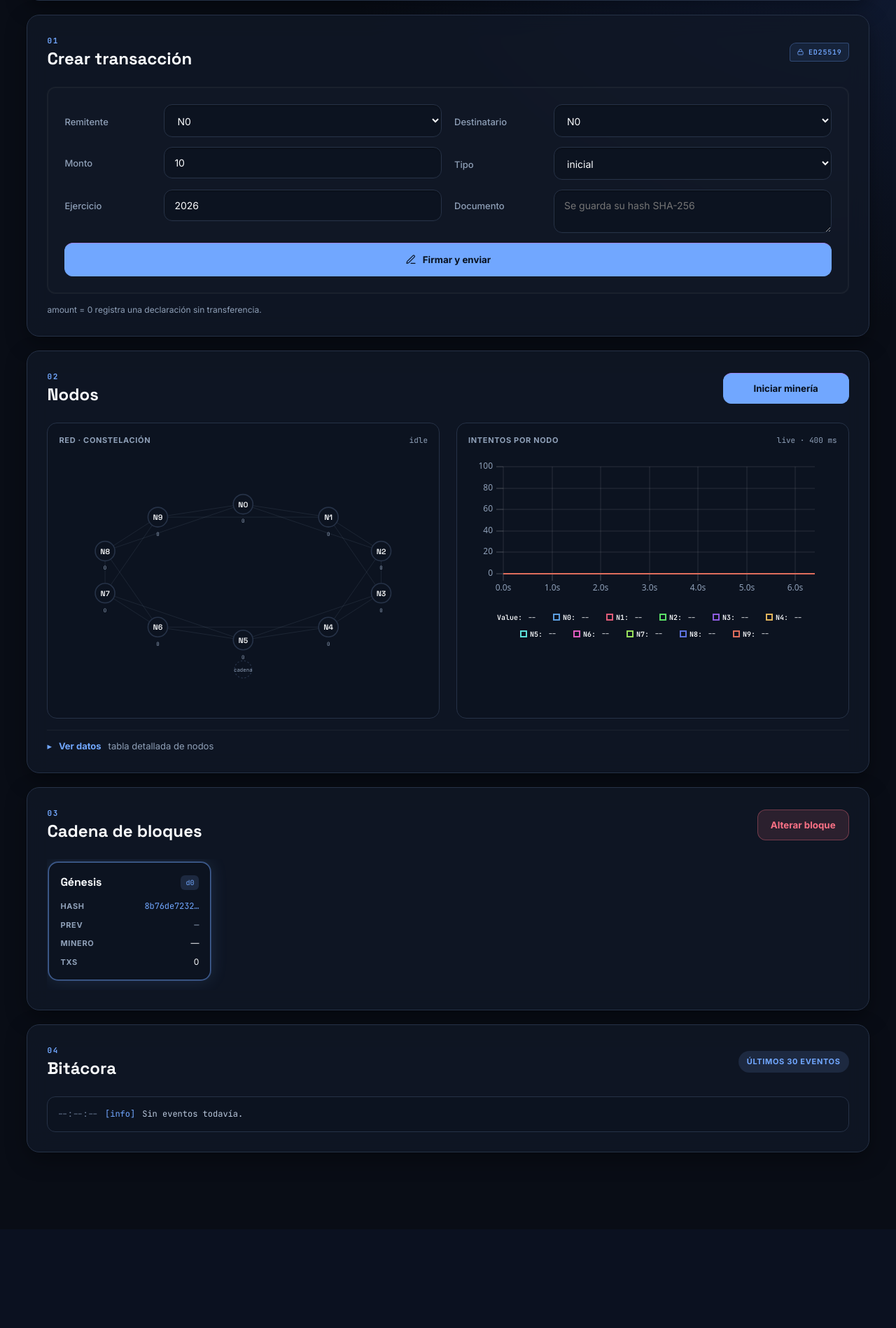
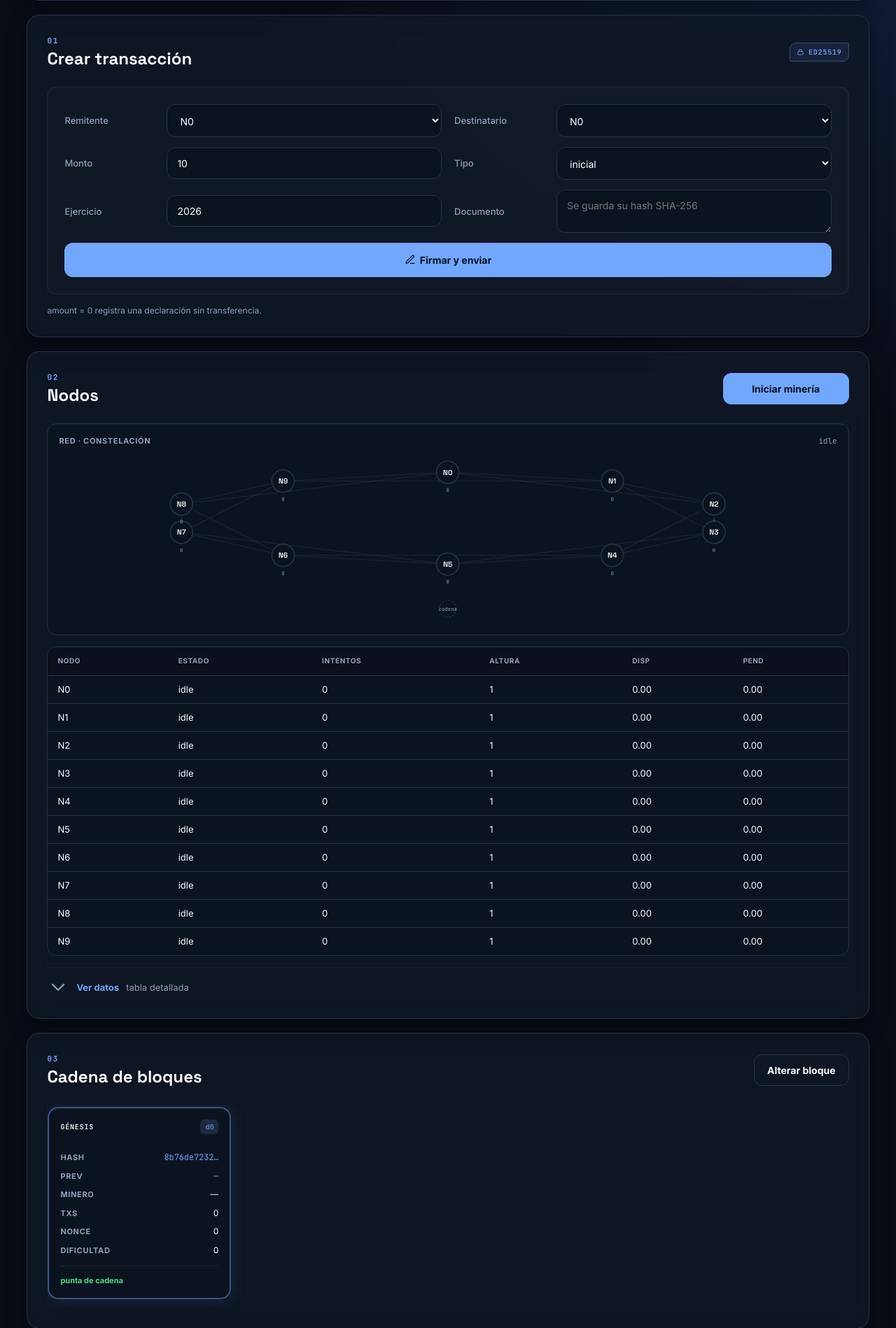
Before and after one commit to DarinaBasurto/blockchain_3deBlock, a Flask app: page / in a window 1280 px wide. Shown: the part 432-2330 px from the top of the page at 70% size. Before the commit the page ends 2098 px from the top, so only its background shows below. Run offline with Flask 3, Linux system fonts and the light colour scheme.

Commit message:
Iteration 3: button variants, compact node table, wider block cards

```diff
--- a/api/static/app.js
+++ b/api/static/app.js
@@ -4,7 +4,6 @@
    Vendored libs are loaded locally — no CDN.
    ========================================================= */
 
-import uPlot from "./vendor/uplot.js";
 import autoAnimate from "./vendor/auto-animate.js";
 
 
@@ -15,18 +14,11 @@ import autoAnimate from "./vendor/auto-animate.js";
 let fetching = false;
 let lastMining = false;
 let lastNodeIds = [];
+let lastCompactIds = [];
 let lastConfigSignature = "";
 let chainRefreshing = false;
 
-let chart = null;
-let chartKey = "";
-let chartT0 = 0;
-let samplesT = [];
-let samplesById = new Map();
-
 let logKeys = new Set();
-
-const MAX_SAMPLES = 120;
 
 
 // -----------------------------------------------------
@@ -336,8 +328,8 @@ function renderLog(entries) {
 // RENDER · CONSTELACIÓN
 // -----------------------------------------------------
 
-const VBW = 640;
-const VBH = 360;
+const VBW = 1160;
+const VBH = 300;
 
 function line(x1, y1, x2, y2) {
     return (
@@ -365,11 +357,11 @@ function renderConstellation(nodes, winner) {
     }
 
     const cx = VBW / 2;
-    const cy = 165;
-    const rx = 252;
-    const ry = 118;
+    const cy = 112;
+    const rx = 500;
+    const ry = 82;
     const n = list.length;
-    const r = n <= 12 ? 17 : (n <= 16 ? 14 : 12);
+    const r = n <= 12 ? 20 : (n <= 16 ? 17 : 14);
     const showSub = n <= 14;
 
     const pos = list.map((_, i) => {
@@ -455,174 +447,86 @@ function renderConstellation(nodes, winner) {
 
 
 // -----------------------------------------------------
-// RENDER · GRÁFICA DE INTENTOS (uPlot)
+// RENDER · NODOS (tabla compacta)
 // -----------------------------------------------------
 
-function colorFor(i) {
-    const hue = (210 + i * 137.508) % 360;
-    return `hsl(${hue} 68% 62%)`;
-}
+const CHECK_ICON =
+    '<svg class="node-check" viewBox="0 0 24 24" fill="none" ' +
+    'stroke="currentColor" stroke-width="1.75" stroke-linecap="round" ' +
+    'stroke-linejoin="round" aria-hidden="true">' +
+    '<circle cx="12" cy="12" r="9"></circle>' +
+    '<path d="m9 12 2 2 4-4"></path></svg>';
 
 
-function resetChartState() {
+function renderCompactNodes(nodes, winner) {
 
-    if (chart) {
-        chart.destroy();
-        chart = null;
-    }
+    const tbody = $("nodes-compact-body");
 
-    chartKey = "";
-    chartT0 = 0;
-    samplesT = [];
-    samplesById = new Map();
-}
-
-
-function chartCard() {
-
-    const el = $("race-chart");
-
-    return el ? el.closest(".chart-card") : null;
-}
-
-
-function setChartEmpty(isEmpty) {
-
-    const card = chartCard();
-
-    if (card) {
-        card.classList.toggle("is-empty", !!isEmpty);
-    }
-}
-
-
-function ensureChart(ids) {
-
-    const key = ids.join(",");
-
-    if (chart && chartKey === key) {
-        return;
-    }
-
-    if (chart) {
-        chart.destroy();
-        chart = null;
-    }
-
-    const host = $("race-chart");
-
-    if (!host || ids.length === 0) {
-        return;
-    }
-
-    chartKey = key;
-
-    const gridColor = "rgba(255,255,255,.06)";
-    const tickColor = "rgba(255,255,255,.12)";
-    const textColor = "#8fa0b8";
-
-    const opts = {
-
-        width: host.clientWidth || 520,
-        height: 220,
-
-        series: [
-            {},
-            ...ids.map((id, i) => ({
-                label: id,
-                stroke: colorFor(i),
-                width: 2,
-                points: { show: false },
-            })),
-        ],
-
-        scales: {
-            x: { time: false },
-        },
-
-        axes: [
-            {
-                stroke: textColor,
-                grid: { stroke: gridColor },
-                ticks: { stroke: tickColor },
-                values: (u, vals) =>
-                    vals.map((v) => v.toFixed(1) + "s"),
-            },
-            {
-                stroke: textColor,
-                grid: { stroke: gridColor },
-                ticks: { stroke: tickColor },
-            },
-        ],
-
-        legend: { show: true },
-        cursor: { show: false },
-    };
-
-    chart = new uPlot(opts, currentChartData(), host);
-}
-
-
-function currentChartData() {
-
-    const ids = chartKey ? chartKey.split(",") : [];
-
-    return [
-        samplesT.slice(),
-        ...ids.map((id) => (samplesById.get(id) || []).slice()),
-    ];
-}
-
-
-function sampleChart(nodes) {
-
-    if (!nodes || nodes.length === 0) {
+    if (!tbody) {
         return;
     }
 
     const ids = nodes.map((n) => n.id);
-    const key = ids.join(",");
 
-    if (key !== chartKey && chart) {
-        // set de nodos cambió: reiniciar datos
-        resetChartState();
+    const sameOrder =
+        ids.length === lastCompactIds.length &&
+        ids.every((id, i) => id === lastCompactIds[i]);
+
+    if (!sameOrder) {
+
+        tbody.innerHTML = "";
+
+        nodes.forEach((n) => {
+
+            const tr = document.createElement("tr");
+            tr.dataset.id = n.id;
+
+            for (let i = 0; i < 6; i += 1) {
+                tr.appendChild(document.createElement("td"));
+            }
+
+            tbody.appendChild(tr);
+        });
+
+        lastCompactIds = ids.slice();
     }
 
-    if (samplesT.length === 0) {
+    nodes.forEach((n) => {
 
-        chartT0 = Date.now() / 1000;
-        samplesById = new Map(ids.map((id) => [id, []]));
-    }
+        const tr = tbody.querySelector(
+            `tr[data-id="${CSS.escape(n.id)}"]`
+        );
 
-    samplesT.push((Date.now() / 1000) - chartT0);
-
-    ids.forEach((id) => {
-
-        if (!samplesById.has(id)) {
-            samplesById.set(id, new Array(samplesT.length - 1).fill(0));
+        if (!tr) {
+            return;
         }
 
-        const arr = samplesById.get(id);
+        const isWinner = winner === n.id;
 
-        const node = nodes.find((n) => n.id === id);
+        tr.classList.toggle("winner-row", isWinner);
 
-        arr.push(Number(node && node.attempts) || 0);
+        const cells = tr.children;
+
+        cells[0].innerHTML =
+            '<span class="node-cell">' +
+                (isWinner ? CHECK_ICON : "") +
+                '<span class="node-id">' + escapeHtml(n.id) + "</span>" +
+            "</span>";
+
+        cells[1].textContent = n.status || "—";
+        cells[1].className = statusClass(n.status);
+
+        cells[2].textContent =
+            Number(n.attempts || 0).toLocaleString();
+
+        cells[3].textContent = n.height;
+
+        cells[4].textContent =
+            Number(n.balance_available || 0).toFixed(2);
+
+        cells[5].textContent =
+            Number(n.balance_pending || 0).toFixed(2);
     });
-
-    while (samplesT.length > MAX_SAMPLES) {
-
-        samplesT.shift();
-
-        samplesById.forEach((arr) => arr.shift());
-    }
-
-    ensureChart(ids);
-
-    if (chart) {
-        chart.setData(currentChartData());
-    }
-
-    setChartEmpty(samplesT.length < 2);
 }
 
 
@@ -668,9 +572,9 @@ function applyEstado(data) {
     populatePosStakes(data.nodes || []);
 
     renderNodes(data.nodes || [], data.winner);
+    renderCompactNodes(data.nodes || [], data.winner);
     renderLog(data.log || []);
     renderConstellation(data.nodes || [], data.winner);
-    sampleChart(data.nodes || []);
 
     const button = $("mine-button");
 
@@ -962,9 +866,9 @@ async function applyConfig() {
         }
 
         lastNodeIds = [];
+        lastCompactIds = [];
         lastConfigSignature = "";
         logKeys = new Set();
-        resetChartState();
 
         await fetchEstado();
         await refreshChainTable();
@@ -998,9 +902,9 @@ async function resetSim() {
         }
 
         lastNodeIds = [];
+        lastCompactIds = [];
         lastConfigSignature = "";
         logKeys = new Set();
-        resetChartState();
 
         await fetchEstado();
         await refreshChainTable();
@@ -1253,11 +1157,16 @@ function init() {
     }
 
     const nodesBody = $("nodes-body");
+    const compactBody = $("nodes-compact-body");
     const logList = $("log-list");
     const chainRow = $("chain-row");
 
     if (nodesBody) {
         autoAnimate(nodesBody);
+    }
+
+    if (compactBody) {
+        autoAnimate(compactBody);
     }
 
     if (logList) {
@@ -1269,18 +1178,6 @@ function init() {
     }
 
     installCopyHandler();
-
-    window.addEventListener("resize", () => {
-
-        if (chart) {
-            chart.setSize({
-                width: chart.root.clientWidth || 520,
-                height: 220,
-            });
-        }
-    });
-
-    setChartEmpty(true);
 
     fetchEstado();
 
--- a/api/static/style.css
+++ b/api/static/style.css
@@ -490,26 +489,57 @@ button:disabled {
     cursor: not-allowed;
 }
 
-.primary-button,
-.mine-button {
+/* Button system — three variants, used consistently */
+
+.btn {
     display: inline-flex;
     align-items: center;
     justify-content: center;
-    gap: 9px;
+    gap: 6px;
 
-    align-self: center;
+    padding: 13px 18px;
 
-    border: 1px solid var(--accent);
+    border: 1px solid transparent;
+    border-radius: var(--radius-base);
+
+    font-family: inherit;
+    font-size: 14px;
+    font-weight: 700;
+
+    cursor: pointer;
+
+    transition:
+        background-color .12s ease-out,
+        border-color .12s ease-out,
+        transform .12s ease-out,
+        box-shadow .12s ease-out;
+}
+
+.btn:hover:not(:disabled) {
+    transform: translateY(-1px);
+}
+
+.btn:disabled {
+    opacity: .5;
+    cursor: not-allowed;
+    transform: none;
+}
+
+.btn svg {
+    width: 16px;
+    height: 16px;
+    flex: 0 0 auto;
+}
+
+.btn-primary {
+    border-color: var(--accent);
     border-top-color: var(--accent-2);
 
     background: var(--accent);
     color: #08111f;
 }
 
-.primary-button:hover:not(:disabled),
-.mine-button:hover:not(:disabled) {
-    transform: translateY(-1px);
-
+.btn-primary:hover:not(:disabled) {
     border-color: var(--accent-2);
 
     box-shadow:
@@ -517,12 +547,35 @@ button:disabled {
         0 8px 20px rgba(113, 167, 255, .22);
 }
 
-.primary-button svg,
-.mine-button svg {
-    width: 16px;
-    height: 16px;
+.btn-ghost {
+    border-color: var(--border);
 
-    flex: 0 0 auto;
+    background: transparent;
+    color: var(--text);
+}
+
+.btn-ghost:hover:not(:disabled) {
+    border-color: var(--accent);
+    background: rgba(113, 167, 255, .04);
+}
+
+.btn-icon {
+    width: 32px;
+    height: 32px;
+
+    padding: 0;
+
+    border-radius: 8px;
+
+    background: transparent;
+    color: var(--muted);
+}
+
+.btn-icon:hover:not(:disabled) {
+    border-color: var(--border);
+
+    background: rgba(113, 167, 255, .04);
+    color: var(--accent);
 }
 
 /* Full-width submit with a leading signature icon */
@@ -537,17 +590,6 @@ button:disabled {
 
 .mine-button {
     min-width: 180px;
-}
-
-.danger-button {
-    background: rgba(251, 113, 133, .12);
-    border: 1px solid rgba(251, 113, 133, .35);
-
-    color: var(--danger);
-}
-
-.danger-button:hover {
-    background: rgba(251, 113, 133, .2);
 }
 
 /* Chipped seal — the crypto badge on the declaration */
@@ -590,24 +632,20 @@ button:disabled {
 /* NETWORK · CONSTELLATION + RACE CHART                  */
 /* ----------------------------------------------------- */
 
-.race-layout {
-    display: grid;
-    grid-template-columns: minmax(0, 1fr) minmax(0, 1fr);
-    gap: var(--space-5);
-    margin-bottom: var(--space-4);
-}
+.constellation-card {
+    width: 100%;
 
-.constellation-card,
-.chart-card {
     border: 1px solid var(--border);
     border-radius: 14px;
     background: #0c1320;
     padding: var(--space-4);
+
+    margin-bottom: var(--space-4);
 }
 
 .constellation {
     position: relative;
-    height: 360px;
+    height: 240px;
 }
 
 .constellation svg {
@@ -699,18 +737,7 @@ button:disabled {
     }
 }
 
-.race-chart {
-    min-height: 220px;
-}
-
-.race-chart .u-legend {
-    font-family: var(--font-mono);
-    font-size: 10px;
-}
-
 .empty-state {
-    display: none;
-
     padding: var(--space-6) 0;
     text-align: center;
 
@@ -718,12 +745,54 @@ button:disabled {
     font-size: 13px;
 }
 
-.chart-card.is-empty .race-chart {
-    display: none;
+/* ----------------------------------------------------- */
+/* NODES · COMPACT TABLE                                 */
+/* ----------------------------------------------------- */
+
+.compact-wrap {
+    overflow-x: auto;
+
+    border-radius: 14px;
+    border: 1px solid var(--border);
+    background: #0c1320;
 }
 
-.chart-card.is-empty .empty-state {
-    display: block;
+.compact-table tbody td {
+    height: 40px;
+    padding: 0 14px;
+}
+
+.compact-table tbody tr {
+    transition:
+        box-shadow .12s ease-out,
+        background-color .12s ease-out;
+}
+
+.compact-table tbody tr:hover {
+    box-shadow: inset 3px 0 0 var(--accent);
+    background: rgba(113, 167, 255, .03);
+}
+
+.compact-table tr.winner-row {
+    box-shadow: inset 3px 0 0 var(--success);
+}
+
+.node-cell {
+    display: inline-flex;
+    align-items: center;
+    gap: 6px;
+}
+
+.node-check {
+    width: 15px;
+    height: 15px;
+    flex: 0 0 auto;
+    color: var(--success);
+}
+
+.winner-row .node-id {
+    color: var(--accent);
+    font-weight: 700;
 }
 
 
@@ -740,7 +809,7 @@ button:disabled {
 
 .detail-view > summary {
     display: flex;
-    align-items: baseline;
+    align-items: center;
     gap: 10px;
 
     cursor: pointer;
@@ -754,13 +823,12 @@ button:disabled {
     display: none;
 }
 
-.detail-view > summary::before {
-    content: "▸";
-    color: var(--accent);
+.detail-toggle {
+    transition: transform .12s ease-out;
 }
 
-.detail-view[open] > summary::before {
-    content: "▾";
+.detail-view[open] .detail-toggle {
+    transform: rotate(180deg);
 }
 
 .detail-title {
@@ -862,8 +930,8 @@ button:disabled {
 
 .chain-row {
     display: flex;
-    align-items: stretch;
-    gap: 10px;
+    align-items: center;
+    gap: 24px;
 
     overflow-x: auto;
     padding: 4px 2px 14px;
@@ -872,8 +940,16 @@ button:disabled {
 }
 
 .block-card {
+    position: relative;
     flex: 0 0 auto;
-    width: 232px;
+
+    min-width: 260px;
+    max-width: 320px;
+    width: auto;
+
+    display: flex;
+    flex-direction: column;
+    gap: var(--space-3);
 
     border: 1px solid var(--border);
     border-radius: 14px;
@@ -904,11 +994,14 @@ button:disabled {
     margin-bottom: var(--space-3);
 }
 
-.block-index {
-    font-family: var(--font-display);
-    font-size: 16px;
-    font-weight: 700;
-    letter-spacing: -.01em;
+.block-badge {
+    color: var(--text);
+
+    font-family: var(--font-mono);
+    font-size: 10px;
+    font-weight: 600;
+    letter-spacing: .08em;
+    text-transform: uppercase;
 }
 
 .block-tag {
@@ -928,14 +1021,14 @@ button:disabled {
     margin: 0;
 }
 
-.field {
+.block-field {
     display: flex;
     justify-content: space-between;
     align-items: baseline;
     gap: 10px;
 }
 
-.field dt {
+.block-field dt {
     color: var(--muted);
     font-size: 11px;
     font-weight: 700;
@@ -943,14 +1036,45 @@ button:disabled {
     text-transform: uppercase;
 }
 
-.field dd {
+.block-field dd {
     margin: 0;
+
+    min-width: 0;
+    overflow: hidden;
+    text-overflow: ellipsis;
+
     font-size: 12px;
     text-align: right;
 }
 
+.block-foot {
+    display: flex;
+    justify-content: space-between;
+    align-items: center;
+    gap: var(--space-2);
+
+    margin-top: auto;
+    padding-top: var(--space-3);
+
+    border-top: 1px solid var(--hairline);
+
+    color: var(--muted);
+    font-size: 11px;
+}
+
+.block-foot-next {
+    color: var(--accent);
+    font-family: var(--font-mono);
+}
+
+.block-foot-tip {
+    color: var(--success);
+    font-weight: 700;
+}
+
 .hash {
     color: var(--accent);
+    font-family: var(--font-mono);
     font-size: 12px;
     cursor: copy;
 }
--- a/api/templates/index.html
+++ b/api/templates/index.html
@@ -16,10 +16,6 @@
         href="{{ url_for('static', filename='style.css') }}"
     >
 
-    <link
-        rel="stylesheet"
-        href="{{ url_for('static', filename='vendor/uplot.css') }}"
-    >
 </head>
 
 
@@ -159,7 +155,7 @@
 
             <button
                 id="cfg-apply"
-                class="primary-button"
+                class="btn btn-primary"
                 type="button"
             >
                 Aplicar
@@ -168,7 +164,7 @@
 
             <button
                 id="cfg-reset"
-                class="danger-button"
+                class="btn btn-ghost"
                 type="button"
             >
                 Reset
@@ -284,7 +280,7 @@
             </label>
 
 
-            <button class="primary-button submit-button" type="submit">
+            <button class="btn btn-primary submit-button" type="submit">
 
                 <svg
                     viewBox="0 0 24 24"
@@ -332,7 +328,7 @@
 
                 <button
                     id="mine-button"
-                    class="mine-button"
+                    class="btn btn-primary mine-button"
                     type="submit"
                 >
                     Iniciar minería
@@ -343,7 +339,7 @@
         </div>
 
 
-        <div class="race-layout">
+        <div class="nodes-visual">
 
             <div class="constellation-card">
 
@@ -360,18 +356,24 @@
             </div>
 
 
-            <div class="chart-card">
+            <div class="compact-wrap">
 
-                <div class="card-head">
-                    <span class="card-label">Intentos por nodo</span>
-                    <span class="card-meta">live · 400 ms</span>
-                </div>
+                <table class="data-table compact-table" id="nodes-compact">
 
-                <div id="race-chart" class="race-chart"></div>
+                    <thead>
+                        <tr>
+                            <th>Nodo</th>
+                            <th>Estado</th>
+                            <th>Intentos</th>
+                            <th>Altura</th>
+                            <th>Disp</th>
+                            <th>Pend</th>
+                        </tr>
+                    </thead>
 
-                <div id="chart-empty" class="empty-state">
-                    <span>Sin datos de minería todavía</span>
-                </div>
+                    <tbody id="nodes-compact-body"></tbody>
+
+                </table>
 
             </div>
 
@@ -381,8 +383,20 @@
         <details class="detail-view">
 
             <summary>
+                <span class="btn-icon detail-toggle" aria-hidden="true">
+                    <svg
+                        viewBox="0 0 24 24"
+                        fill="none"
+                        stroke="currentColor"
+                        stroke-width="1.75"
+                        stroke-linecap="round"
+                        stroke-linejoin="round"
+                    >
+                        <path d="m6 9 6 6 6-6"></path>
+                    </svg>
+                </span>
                 <span class="detail-title">Ver datos</span>
-                <span class="detail-hint">tabla detallada de nodos</span>
+                <span class="detail-hint">tabla detallada</span>
             </summary>
 
             <div class="table-wrap">
@@ -437,7 +451,7 @@
 
         <button
             id="pos-run"
-            class="primary-button"
+            class="btn btn-primary"
             type="button"
         >
             Iniciar ronda PoS
@@ -468,7 +482,7 @@
 
             <form id="alter-form" action="/alterar" method="POST">
 
-                <button class="danger-button" type="submit">
+                <button class="btn btn-ghost" type="submit">
                     Alterar bloque
                 </button>
 
@@ -488,13 +502,30 @@
                     data-index="{{ b.index }}"
                 >
 
+                    {% if not b.valid %}
+                        <span class="block-warn" aria-hidden="true">
+                            <svg
+                                viewBox="0 0 24 24"
+                                fill="none"
+                                stroke="currentColor"
+                                stroke-width="1.75"
+                                stroke-linecap="round"
+                                stroke-linejoin="round"
+                            >
+                                <path d="m10.29 3.86-8.47 14.14A2 2 0 0 0 3.53 21h16.94a2 2 0 0 0 1.71-3L13.71 3.86a2 2 0 0 0-3.42 0Z"></path>
+                                <path d="M12 9v4"></path>
+                                <path d="M12 17h.01"></path>
+                            </svg>
+                        </span>
+                    {% endif %}
+
                     <header class="block-head">
 
-                        <span class="block-index">
+                        <span class="block-badge">
                             {% if b.is_genesis %}
-                                Génesis
+                                GÉNESIS
                             {% else %}
-                                #{{ b.index }}
+                                #{{ '%02d'|format(b.index) }}
                             {% endif %}
                         </span>
 
@@ -507,7 +538,7 @@
 
                     <dl class="block-fields">
 
-                        <div class="field">
+                        <div class="block-field">
                             <dt>hash</dt>
                             <dd>
                                 <code
@@ -519,7 +550,7 @@
                         </div>
 
 
-                        <div class="field">
+                        <div class="block-field">
                             <dt>prev</dt>
                             <dd>
                                 {% if b.is_genesis %}
@@ -535,18 +566,53 @@
                         </div>
 
 
-                        <div class="field">
+                        <div class="block-field">
                             <dt>minero</dt>
-                            <dd>{{ b.miner or '—' }}</dd>
+                            <dd>{{ (b.miner or '—')[:12] }}</dd>
                         </div>
 
 
-                        <div class="field">
+                        <div class="block-field">
                             <dt>txs</dt>
                             <dd>{{ b.tx_count }}</dd>
                         </div>
 
+
+                        <div class="block-field">
+                            <dt>nonce</dt>
+                            <dd>{{ b.nonce }}</dd>
+                        </div>
+
+
+                        <div class="block-field">
+                            <dt>dificultad</dt>
+                            <dd>{{ b.difficulty }}</dd>
+                        </div>
+
                     </dl>
+
+
+                    <footer class="block-foot">
+
+                        {% if loop.last %}
+
+                            <span class="block-foot-tip">
+                                punta de cadena
+                            </span>
+
+                        {% else %}
+
+                            <span class="block-foot-label">
+                                enlaza con
+                            </span>
+
+                            <span class="block-foot-next">
+                                #{{ '%02d'|format(b.index + 1) }}
+                            </span>
+
+                        {% endif %}
+
+                    </footer>
 
                 </article>
 
```
Also changed, not shown: other parts of api/static/style.css (+68 -9 lines), 5 other files.
